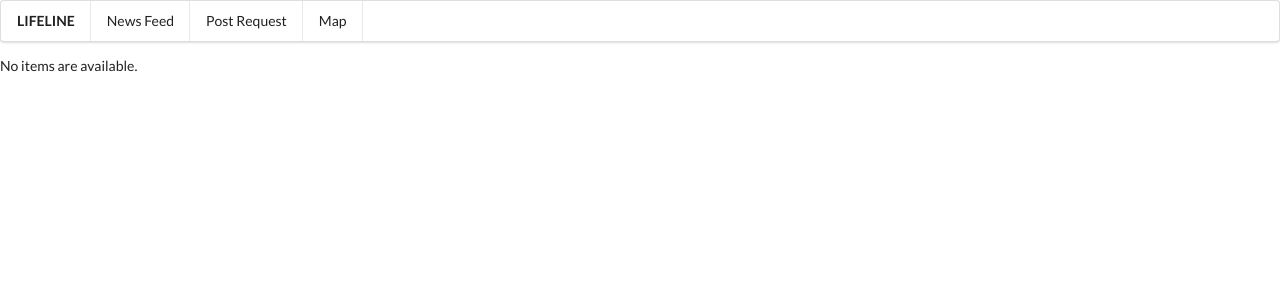
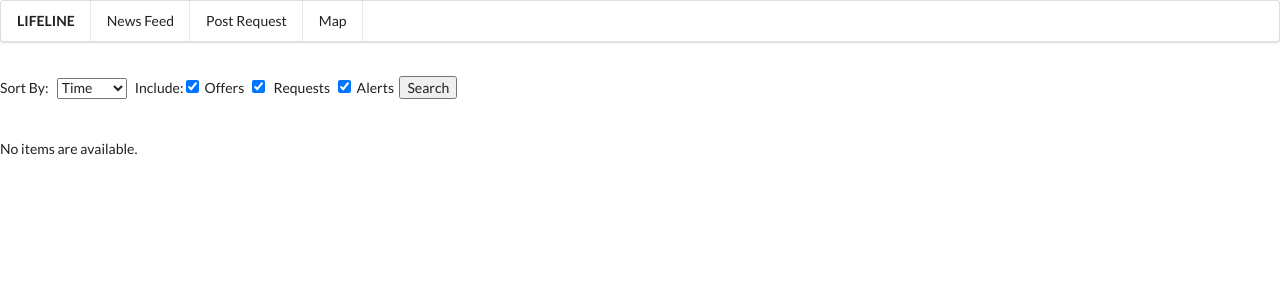
Before and after one commit to dabarrell/community-aid, a Django app: page / in a window 1280 px wide. Shown: the top 300 px of the page. Run offline with Django 3.2, Linux system fonts and the light colour scheme; data that the repository does not hold is empty.

Commit message:
halfway through doing filtering and ordering the feed

```diff
--- a/lifeline/templates/lifeline/index.html
+++ b/lifeline/templates/lifeline/index.html
@@ -1,6 +1,30 @@
 {% extends "lifeline/base.html" %}
 
 {% block content %}
+<form action="{% url 'lifeline:index' %}" method="post">
+{% csrf_token %}
+
+
+<br>
+
+Sort By: &nbsp <select name="sort_key"> &nbsp
+    <option value="created_at"> Time</option>
+    <option value="item_priority"> Priority</option>
+    <!-- <option value="distance"> Distance</option> -->
+  </select> &nbsp
+
+  Include:
+
+<input type="checkbox" name="filter" value="offer" checked />&nbsp Offers &nbsp
+<input type="checkbox" name="filter" value="request" checked /> &nbsp Requests  &nbsp
+<input type="checkbox" name="filter" value="alert" checked />&nbsp Alerts&nbsp
+
+  <input type="submit" value="Search"/>
+
+</form>
+
+<br><br>
+
 {% if items %}
 <div class="ui feed">
     {% for item in items %}
--- a/lifeline/views.py
+++ b/lifeline/views.py
@@ -9,7 +9,27 @@ from .models import Item_Category, Item, User
 
 
 def index(request):
-	items = Item.objects.all()
+
+	#default sort key is by time
+	sort_key = 'created_at'
+	reverse = True
+	filters = ['offer', 'request', 'alert']
+	print(request.POST)
+
+	if request.POST.get("sort_key"):
+		sort_key = request.POST.get("sort_key")
+	if request.POST.get("filter"):
+		filters = request.POST.getlist("filter")
+
+
+	#commented out code doesnt work
+
+	#items = list(Item.objects.filter(item_type__exact ='Alert'))#.order_by(sort_key)
+	items = Item.objects.all()#.order_by(sort_key)
+
+
+	if reverse:
+		items = items.reverse()
 	template = loader.get_template('lifeline/index.html')
 	context = {
 		'items': items,
```
